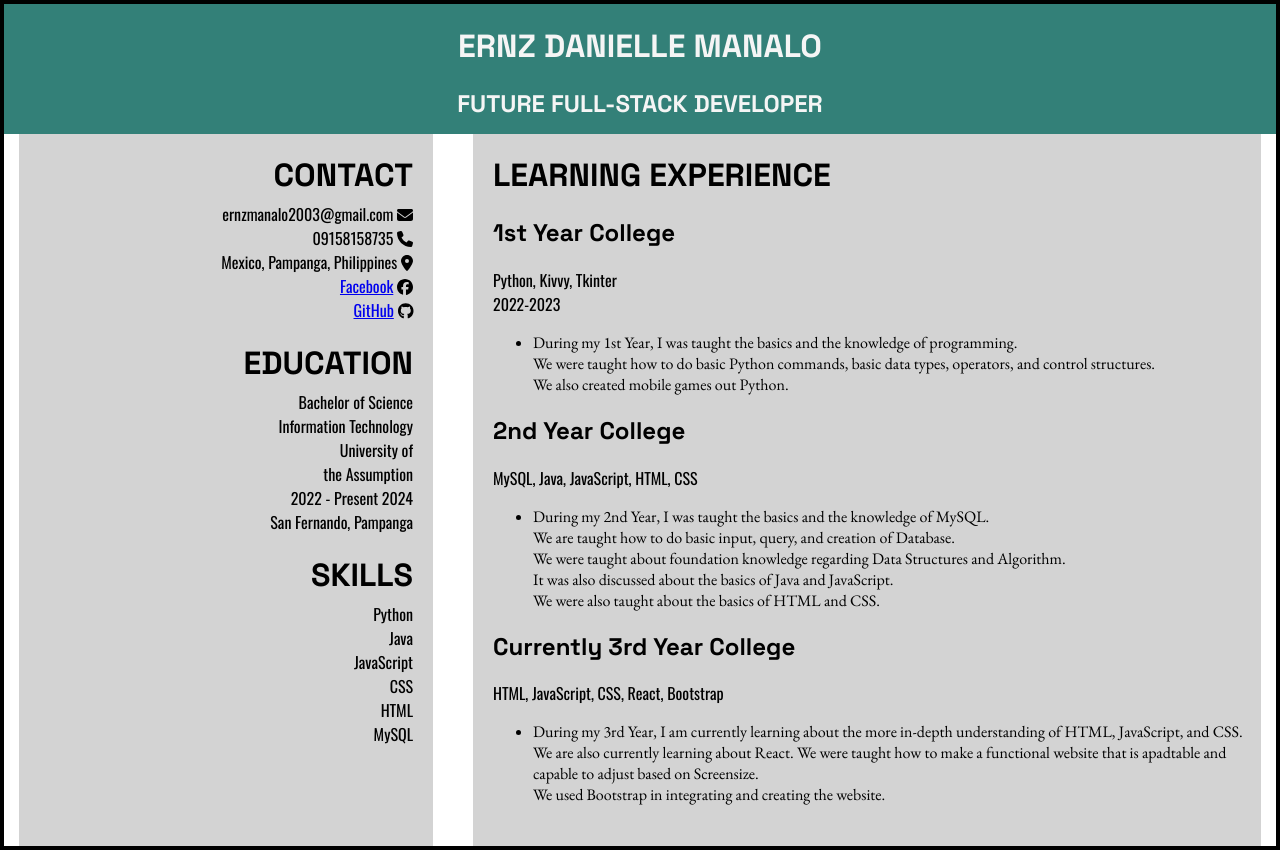
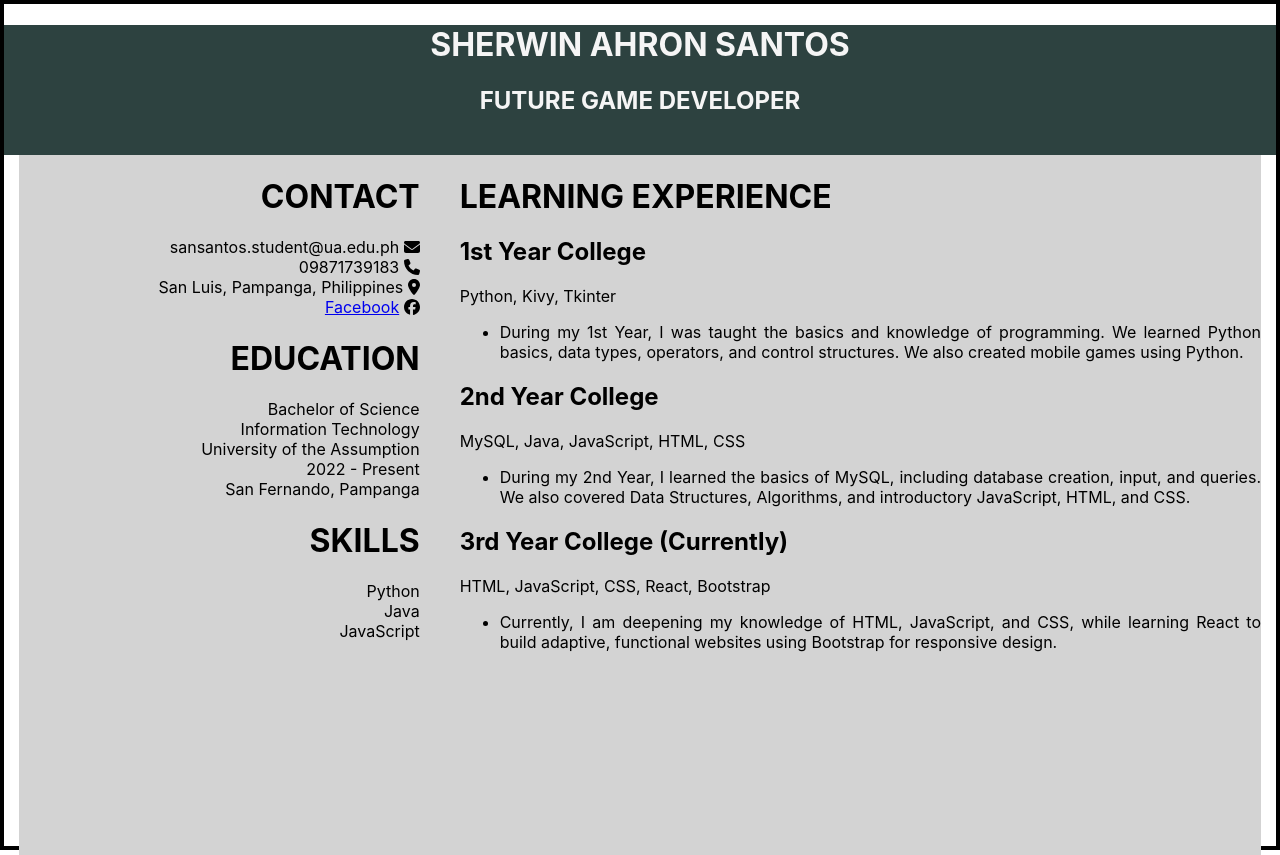
Before and after one commit to Piklar/Resume, a React (Create React App) app: page / in a window 1280 px wide. Built offline with nearby package versions, Linux system fonts and the light colour scheme.

Commit message:
first commit

```diff
--- a/src/App.css
+++ b/src/App.css
@@ -1,99 +1,43 @@
-@import url('https://fonts.googleapis.com/css2?family=Oswald:wght@200..700&display=swap');
-@import url('https://fonts.googleapis.com/css2?family=Space+Grotesk:wght@300..700&display=swap');
-@import url('https://fonts.googleapis.com/css2?family=EB+Garamond:ital,wght@0,400..800;1,400..800&display=swap');
-
-p {
-  font-family: 'Oswald';
-}
-
-h1, h2 {
-  font-family: 'Space Grotesk';
-}
-
-li {
-  font-family: 'EB Garamond';
-}
 
 * {
   box-sizing: border-box;
 }
 
-.Resume {
-  border: 4px;
-  border-color: black;
-  border-style: solid;
+.resume-container {
+  border: 4px solid black;
   height: 850px;
 }
 
-.Header {
-  border: 1px;
-  border-style: solid;
-  border-color: #338078;
+.resume-header {
   height: 130px;
-  background: #338078;
-  font-family: Cambria;
+  background-color: #2d4240;
   text-align: center;
   color: whitesmoke;
 }
 
-.Content {
+.resume-content {
   display: flex;
   height: 700px;
-  width: 100%;
-  padding-right: 15px;
-  padding-left: 15px;
-  margin-right: auto;
-  margin-left: auto;
+  padding: 0 15px;
 }
 
-
-
-.PInfo {
+.personal-info {
   flex: 1;
-  height: 712px;
-  background: lightgray;
+  background-color: lightgray;
   padding-right: 20px;
-
 }
 
-.Contact_h1{
+.contact-section, .education-section, .skills-section {
   text-align: right;
-  margin-bottom: -15px;
+  margin-bottom: 15px;
 }
 
-.Contact_p{
-  text-align: right;
+.experience-section {
+  flex: 2;
+  background-color: lightgray;
+  padding-left: 20px;
 }
 
-.Education_h1{
-  text-align: right;
-  margin-bottom: -15px;
-}
-
-.Education_p{
-  text-align: right;
-}
-
-.Skills_h1{
-  text-align: right;
-  margin-bottom: -15px;
-}
-
-.Skills_p{
-  text-align: right;
-}
-
-.Experience {
-  flex: 2;
-  background: lightgray;
-  height: 712px;
-  margin-left: 40px;
-}
-
-.LExp {
-  margin-left: 20px;
-}
-
-.LExp1_p > ul > li {
+.learning-experience > ul > li {
   text-align: justify;
 }
--- a/src/App.js
+++ b/src/App.js
@@ -1,91 +1,23 @@
 import "./App.css";
-import ReactDOM from 'react-dom'
-import { FontAwesomeIcon } from '@fortawesome/react-fontawesome'
-import { faEnvelope, faPhone, faLocationDot } from '@fortawesome/free-solid-svg-icons'
-import { library } from '@fortawesome/fontawesome-svg-core'
-import { faFacebook , faGithub } from '@fortawesome/free-brands-svg-icons'
+import { FontAwesomeIcon } from '@fortawesome/react-fontawesome';
+import { faEnvelope, faPhone, faLocationDot } from '@fortawesome/free-solid-svg-icons';
+import { faFacebook, faGithub } from '@fortawesome/free-brands-svg-icons';
+
 export default function App() {
   return (
-    <div className = "App">
-      <div className = "Resume">
-        <div className = "Header">
+    <div className="App">
+      <Resume />
+    </div>
+  );
+}
+
+function Resume() {
+  return (
+    <div className="resume-container">
       <Header />
-        </div>
-
-        <div className = "Content">
-          <div className = "PInfo">
-            <div className = "Contact">
-              <div className = "Contact_h1">
-              <Contact_h1 />
-              </div>
-
-              <div className = "Contact_p">
-                <Contact_p />
-
-              </div>
-            </div>
-
-            <div className = "Education">
-              <div className = "Education_h1">
-                <Education_h1 />
-              </div>
-
-              <div className = "Education_p">
-                <Education_p />
-              </div>
-
-            </div>
-
-            <div className = "Skills">
-              <div className = "Skills_h1">
-                <Skills_h1 />
-              </div>
-
-              <div className = "Skills_p">
-                <Skills_p />
-              </div>
-
-            </div>
-
-          </div>
-
-          <div className = "Experience">
-            <div className = "LExp">
-              <LExp0_h1 />
-
-              <div className = "LExp1">
-                <div className = "LExp1_h2">
-                  <LExp1_h2 />
-                </div>
-
-                <div className = "LExp1_p">
-                  <LExp1_p />
-                </div>
-              </div>
-
-              <div className = "LExp2">
-                <div className = "LExp2_h2">
-                  <LExp2_h2/>
-                </div>
-
-                <div className = "LExp2_p">
-                  <LExp2_p />
-                </div>
-              </div>
-
-              <div className = "LExp3">
-                <div className = "LExp3_h2">
-                  <LExp3_h2/>
-                </div>
-
-                <div className = "LExp3_p">
-                  <LExp3_p />
-                </div>
-              </div>
-
-            </div>
-          </div>
-        </div>
+      <div className="resume-content">
+        <PersonalInfo />
+        <Experience />
       </div>
     </div>
   );
@@ -93,146 +25,96 @@ export default function App() {
 
 function Header() {
   return (
-    <div>
-      <h1>ERNZ DANIELLE MANALO</h1>
-      <h2>FUTURE FULL-STACK DEVELOPER</h2>
+    <div className="resume-header">
+      <h1>SHERWIN AHRON SANTOS</h1>
+      <h2>FUTURE GAME DEVELOPER</h2>
     </div>
   );
 }
 
-function Contact_h1() {
+function PersonalInfo() {
   return (
-    <h1>CONTACT</h1>
+    <div className="personal-info">
+      <Contact />
+      <Education />
+      <Skills />
+    </div>
   );
 }
 
-function Contact_p() {
+function Contact() {
   return (
+    <div className="contact-section">
+      <h1>CONTACT</h1>
       <p>
-      ernzmanalo2003@gmail.com  <FontAwesomeIcon icon={faEnvelope} /> <br/>
-      09158158735  <FontAwesomeIcon icon={faPhone} /> <br/>
-      Mexico, Pampanga, Philippines  <FontAwesomeIcon icon={faLocationDot} /> <br/>
-      <a href="https://www.facebook.com/ernz.manalo/" target="_blank" rel="noopener noreferrer">Facebook</a> <FontAwesomeIcon icon={faFacebook} /> <br />
-      <a href="https://github.com/Piklar/" target="_blank" rel="noopener noreferrer">GitHub</a>  <FontAwesomeIcon icon={faGithub} />
+        sansantos.student@ua.edu.ph <FontAwesomeIcon icon={faEnvelope} /> <br />
+        09871739183 <FontAwesomeIcon icon={faPhone} /> <br />
+        San Luis, Pampanga, Philippines <FontAwesomeIcon icon={faLocationDot} /> <br />
+        <a href="https://www.facebook.com/ahronsantos1414" target="_blank" rel="noopener noreferrer">Facebook</a> <FontAwesomeIcon icon={faFacebook} /> <br />
       </p>
+    </div>
   );
 }
 
-function Education_h1() {
+function Education() {
   return (
+    <div className="education-section">
       <h1>EDUCATION</h1>
-  );
-
-}
-
-function Education_p() {
-  return (
       <p>
         Bachelor of Science <br />
         Information Technology <br />
-      University of <br />
-      the Assumption <br />
-      2022 - Present 2024 <br />
-      San Fernando, Pampanga <br />
+        University of the Assumption <br />
+        2022 - Present <br />
+        San Fernando, Pampanga
       </p>
-  );
-
-}
-
-function Skills_h1() {
-  return (
-    <h1>SKILLS</h1>
+    </div>
   );
 }
 
-function Skills_p() {
+function Skills() {
   return (
+    <div className="skills-section">
+      <h1>SKILLS</h1>
       <p>
         Python <br />
         Java <br />
         JavaScript <br />
-      CSS <br />
-      HTML <br />
-      MySQL <br />
       </p>
+    </div>
   );
 }
 
-function LExp0_h1() {
-  return(
+function Experience() {
+  return (
+    <div className="experience-section">
       <h1>LEARNING EXPERIENCE</h1>
+      <LearningExperience
+        year="1st Year College"
+        technologies="Python, Kivy, Tkinter"
+        description="During my 1st Year, I was taught the basics and knowledge of programming. We learned Python basics, data types, operators, and control structures. We also created mobile games using Python."
+      />
+      <LearningExperience
+        year="2nd Year College"
+        technologies="MySQL, Java, JavaScript, HTML, CSS"
+        description="During my 2nd Year, I learned the basics of MySQL, including database creation, input, and queries. We also covered Data Structures, Algorithms, and introductory JavaScript, HTML, and CSS."
+      />
+      <LearningExperience
+        year="3rd Year College (Currently)"
+        technologies="HTML, JavaScript, CSS, React, Bootstrap"
+        description="Currently, I am deepening my knowledge of HTML, JavaScript, and CSS, while learning React to build adaptive, functional websites using Bootstrap for responsive design."
+      />
+    </div>
   );
 }
 
-function LExp1_h2() {
-  return(
-    <h2>1st Year College</h2>
-  );
-}
-
-
-function LExp1_p() {
-    return(
-      <div>
-        <p>
-          Python, Kivvy, Tkinter <br /> 2022-2023
-        </p>
+function LearningExperience({ year, technologies, description }) {
+  return (
+    <div className="learning-experience">
+      <h2>{year}</h2>
+      <p>{technologies}</p>
       <ul>
-          <li>
-            During my 1st Year, I was taught the basics and the knowledge of programming. <br />
-            We were taught how to do basic Python commands, basic data types, operators, and control structures. <br />
-            We also created mobile games out Python.
-          </li>
+        <li>{description}</li>
       </ul>
     </div>
   );
 }
-
-function LExp2_h2() {
-  return(
-    <h2>2nd Year College</h2>
-  );
-}
-
-function LExp2_p() {
-  return(
-    <div>
-      <p>
-        MySQL, Java, JavaScript, HTML, CSS
-      </p>
-      <ul>
-        <li>
-          During my 2nd Year, I was taught the basics and the knowledge of MySQL. <br />
-          We are taught how to do basic input, query, and creation of Database. <br />
-          We were taught about foundation knowledge regarding Data Structures and Algorithm. <br />
-          It was also discussed about the basics of Java and JavaScript. <br />
-          We were also taught about the basics of HTML and CSS.
-        </li>
-      </ul>
-    </div>
-
-  );
-}
-
-function LExp3_h2() {
-  return(
-    <h2>Currently 3rd Year College</h2>
-  );
-}
-
-function LExp3_p() {
-  return(
-    <div>
-      <p>
-        HTML, JavaScript, CSS, React, Bootstrap
-      </p>
-      <ul>
-        <li>
-          During my 3rd Year, I am currently learning about the more in-depth understanding of HTML, JavaScript, and CSS. <br />
-          We are also currently learning about React. We were taught how to make a functional website that is apadtable and capable to adjust based on Screensize. <br />
-          We used Bootstrap in integrating and creating the website.
-        </li>
-      </ul>
-    </div>
-  );
-}
```
Lines whose indentation alone changed are shown as unchanged.
